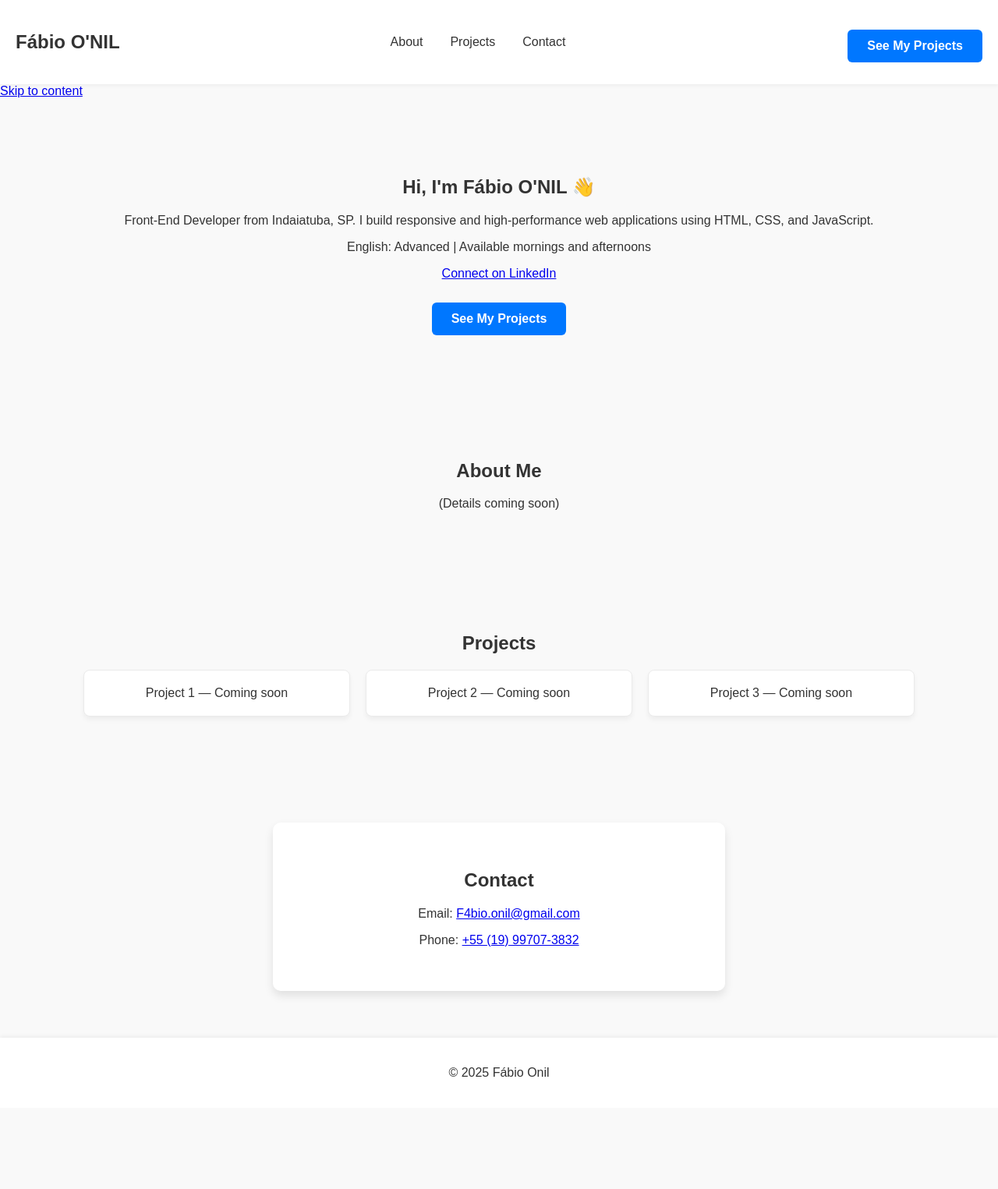
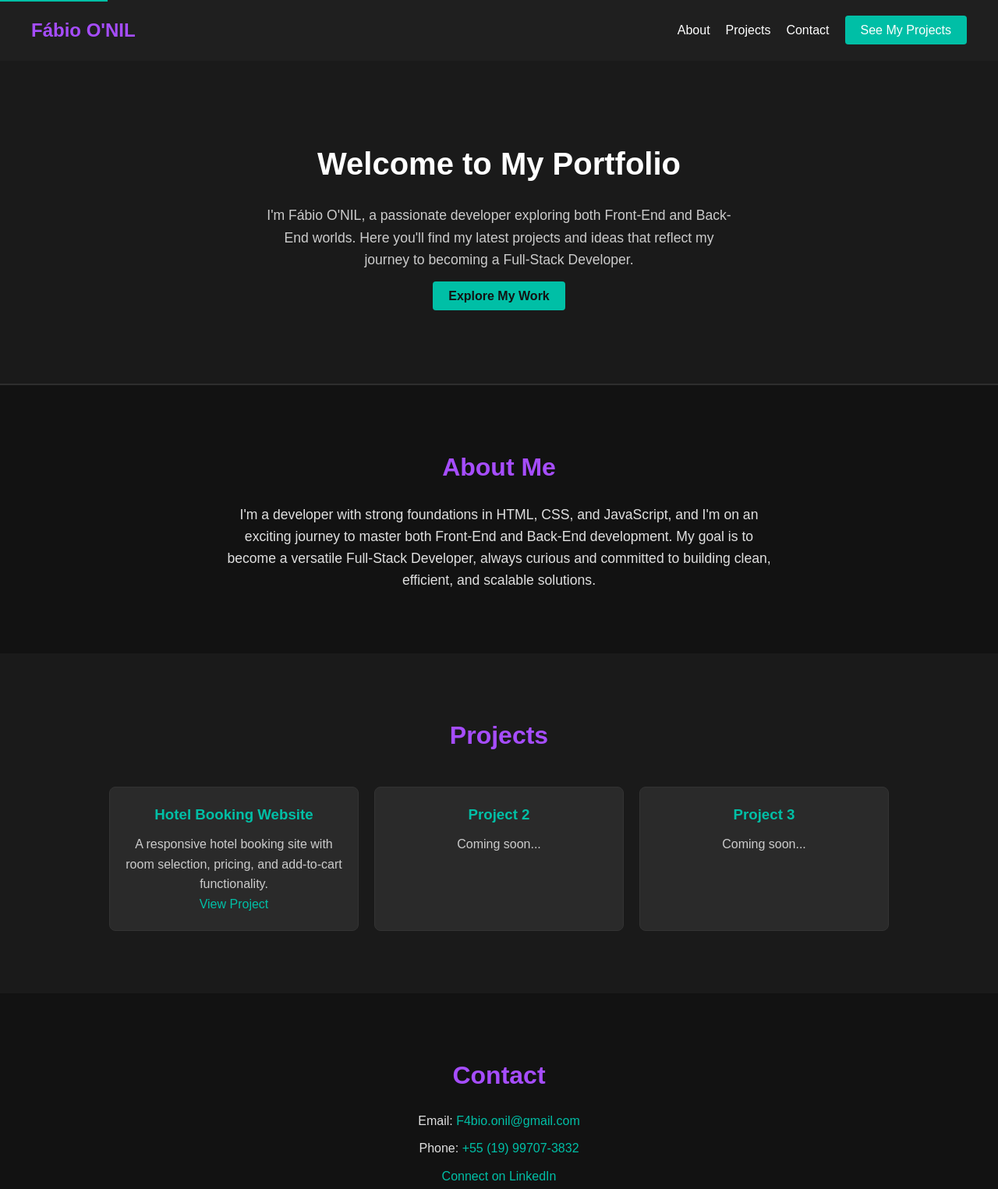
Before and after one commit to Fabio0nil/fabionil-portfolio, a plain HTML site: page index.html in a window 1280 px wide. Shown: the top 1525 px of the page at 78% size. Before the commit the page ends 1421 px from the top, so only its background shows below. Drawn offline with Linux system fonts and the light colour scheme.

Commit message:
Initial portfolio structure with hero, about, projects, contact sections and dark theme

```diff
--- a/index.html
+++ b/index.html
@@ -1,112 +1,102 @@
 <!DOCTYPE html>
 <html lang="en">
   <head>
-    <meta charset="utf-8" />
-    <meta name="viewport" content="width=device-width,initial-scale=1" />
+    <meta charset="UTF-8" />
+    <meta name="viewport" content="width=device-width, initial-scale=1.0" />
     <title>Fábio O'NIL — Portfolio</title>
     <link rel="stylesheet" href="style.css" />
   </head>
   <body>
-    <!-- HEADER / NAVBAR -->
+    <!-- Skip Link -->
+    <a class="skip-link" href="#maincontent">Skip to content</a>
+
+    <!-- HEADER -->
     <header>
-      <nav>
-        <h1>Fábio O'NIL</h1>
-        <ul>
-          <li><a href="#about-anchor">About</a></li>
-          <li><a href="#projects-anchor">Projects</a></li>
-          <li><a href="#contact-anchor">Contact</a></li>
+      <nav class="navbar">
+        <h1 class="logo">Fábio O'NIL</h1>
+        <ul class="nav-links">
+          <li><a href="#about">About</a></li>
+          <li><a href="#projects">Projects</a></li>
+          <li><a href="#contact">Contact</a></li>
+          <li><a href="#projects" class="cta-button">See My Projects</a></li>
         </ul>
-        <a href="#projects-anchor" class="cta-button hero-cta"
-          >See My Projects</a
-        >
       </nav>
     </header>
-
-    <a class="skip-link" href="#maincontent">Skip to content</a>
 
     <!-- MAIN CONTENT -->
     <main id="maincontent">
       <!-- HERO SECTION -->
-      <section id="hero">
-        <h2 class="hero-fade">Hi, I'm Fábio O'NIL 👋</h2>
-        <p class="hero-fade">
-          Front-End Developer from Indaiatuba, SP. I build responsive and
-          high-performance web applications using HTML, CSS, and JavaScript.
+      <section id="hero" class="hero">
+        <h2>Welcome to My Portfolio</h2>
+        <p>
+          I'm Fábio O'NIL, a passionate developer exploring both Front-End and
+          Back-End worlds. Here you'll find my latest projects and ideas that
+          reflect my journey to becoming a Full-Stack Developer.
         </p>
-        <p class="hero-fade">
-          English: Advanced | Available mornings and afternoons
-        </p>
-        <a
-          href="https://www.linkedin.com/in/fábio-o-nil-a832291b0"
-          target="_blank"
-          class="hero-fade"
-        >
-          Connect on LinkedIn
-        </a>
-        <br /><br />
-        <a href="#projects-anchor" class="cta-button hero-cta"
-          >See My Projects</a
-        >
+        <a href="#projects" class="cta-button">Explore My Work</a>
       </section>
 
       <!-- ABOUT SECTION -->
-      <section id="about">
-        <div class="anchor-offset" id="about-anchor"></div>
-        <div class="fade-in">
+      <section id="about" class="about">
         <h2>About Me</h2>
-          <p>(Details coming soon)</p>
-        </div>
+        <p>
+          I'm a developer with strong foundations in HTML, CSS, and JavaScript,
+          and I'm on an exciting journey to master both Front-End and Back-End
+          development. My goal is to become a versatile Full-Stack Developer,
+          always curious and committed to building clean, efficient, and
+          scalable solutions.
+        </p>
       </section>
 
       <!-- PROJECTS SECTION -->
-      <section id="projects">
-        <div class="anchor-offset" id="projects-anchor"></div>
-        <div class="projects-container fade-in">
+      <section id="projects" class="projects">
         <h2>Projects</h2>
-          <ul>
-            <li>Project 1 — Coming soon</li>
-            <li>Project 2 — Coming soon</li>
-            <li>Project 3 — Coming soon</li>
-          </ul>
+        <div class="project-grid">
+          <div class="project-card">
+            <h3>Hotel Booking Website</h3>
+            <p>
+              A responsive hotel booking site with room selection, pricing, and
+              add-to-cart functionality.
+            </p>
+            <a
+              href="projects/hotel-site/index.html"
+              class="project-link"
+              target="_blank"
+              >View Project</a
+            >
+          </div>
+
+          <div class="project-card">
+            <h3>Project 2</h3>
+            <p>Coming soon...</p>
+          </div>
+          <div class="project-card">
+            <h3>Project 3</h3>
+            <p>Coming soon...</p>
+          </div>
         </div>
       </section>
 
       <!-- CONTACT SECTION -->
-      <section id="contact">
-        <div class="anchor-offset" id="contact-anchor"></div>
-        <div class="contact-card fade-in">
+      <section id="contact" class="contact">
         <h2>Contact</h2>
         <p>
-            Email:
-            <a href="mailto:F4bio.onil@gmail.com">F4bio.onil@gmail.com</a>
+          Email: <a href="mailto:F4bio.onil@gmail.com">F4bio.onil@gmail.com</a>
         </p>
         <p>Phone: <a href="tel:+5519997073832">+55 (19) 99707-3832</a></p>
-        </div>
+        <p>
+          <a
+            href="https://www.linkedin.com/in/fábio-o-nil-a832291b0"
+            target="_blank"
+            >Connect on LinkedIn</a
+          >
+        </p>
       </section>
     </main>
 
     <!-- FOOTER -->
     <footer>
-      <p>© 2025 Fábio Onil</p>
+      <p>© 2025 Fábio O'NIL</p>
     </footer>
-
-    <!-- JS -->
-    <script>
-      document.addEventListener("DOMContentLoaded", () => {
-        const faders = document.querySelectorAll(".fade-in");
-
-        const appearOptions = { threshold: 0.1 };
-
-        const appearOnScroll = new IntersectionObserver((entries, observer) => {
-          entries.forEach((entry) => {
-            if (!entry.isIntersecting) return;
-            entry.target.classList.add("visible");
-            observer.unobserve(entry.target);
-          });
-        }, appearOptions);
-
-        faders.forEach((fader) => appearOnScroll.observe(fader));
-      });
-    </script>
   </body>
 </html>
--- a/style.css
+++ b/style.css
@@ -1,199 +1,187 @@
-/* Smooth scroll for anchor links */
-html {
-  scroll-behavior: smooth;
+/* ===== Global Styles ===== */
+* {
+  margin: 0;
+  padding: 0;
+  box-sizing: border-box;
 }
 
-/* Anchor offset for sticky header */
-.anchor-offset {
-  display: block;
-  position: relative;
-  top: -80px; /* adjust to your header height */
-  visibility: hidden;
+body {
+  font-family: "Arial", sans-serif;
+  line-height: 1.6;
+  background-color: #121212; /* dark base */
+  color: #ffffff;
 }
 
-/* GENERAL STYLES */
-body {
-  font-family: Arial, sans-serif;
-  margin: 0;
-  padding: 0;
-  background-color: #f9f9f9;
-  color: #333;
+a {
+  text-decoration: none;
+  color: #00bfa6; /* teal for links */
 }
 
-/* HEADER / NAVBAR */
-header nav {
+ul {
+  list-style: none;
+}
+
+/* ===== Skip Link ===== */
+.skip-link {
+  position: absolute;
+  top: -40px;
+  left: 0;
+  background: #00bfa6;
+  color: #ffffff;
+  padding: 8px 16px;
+  z-index: 100;
+  transition: top 0.3s;
+}
+.skip-link:focus {
+  top: 10px;
+}
+
+/* ===== Header / Navbar ===== */
+header {
+  background: #1f1f1f;
+  padding: 20px 40px;
+}
+
+.navbar {
   display: flex;
   justify-content: space-between;
   align-items: center;
-  padding: 20px;
-  background-color: #fff;
-  box-shadow: 0 2px 5px rgba(0, 0, 0, 0.05);
-  position: sticky;
-  top: 0;
-  z-index: 100;
 }
 
-header nav ul {
-  display: flex;
-  list-style: none;
-  margin: 0;
-  padding: 0;
+.logo {
+  font-size: 1.5rem;
+  font-weight: bold;
+  color: #a64dff; /* dark purple accent */
 }
 
-header nav ul li {
-  margin-right: 15px;
+.nav-links {
+  display: flex;
+  gap: 20px;
 }
 
-header nav ul li a {
-  text-decoration: none;
-  color: #333;
-  padding: 5px 10px;
-  transition: color 0.3s ease, background-color 0.3s ease;
+.nav-links a {
+  color: #ffffff;
+  font-weight: 500;
 }
 
-header nav ul li a:hover {
-  color: #fff;
-  background-color: #0077ff;
-  border-radius: 4px;
+.nav-links a:hover {
+  color: #00bfa6; /* teal hover */
 }
 
-/* CTA Button */
+/* ===== CTA Button ===== */
 .cta-button {
-  display: inline-block;
-  margin-top: 10px;
-  padding: 12px 25px;
-  background-color: #0077ff;
-  color: #fff;
+  background: #00bfa6;
+  color: #121212;
+  padding: 10px 20px;
+  border-radius: 4px;
   font-weight: bold;
-  border-radius: 6px;
-  transition: background-color 0.3s ease, transform 0.3s ease;
-  text-decoration: none;
+  transition: background 0.3s;
+}
+.cta-button:hover {
+  background: #a64dff; /* dark purple on hover */
+  color: #ffffff;
 }
 
-.cta-button:hover {
-  background-color: #005fcc;
-  transform: translateY(-2px);
+/* ===== Hero Section ===== */
+.hero {
+  text-align: center;
+  padding: 100px 20px;
+  background: #1a1a1a;
+  border-bottom: 2px solid #2e2e2e;
+}
+.hero h2 {
+  font-size: 2.5rem;
+  color: #ffffff;
+  margin-bottom: 20px;
+}
+.hero p {
+  max-width: 600px;
+  margin: 0 auto 20px;
+  color: #cccccc;
+  font-size: 1.1rem;
 }
 
-/* HERO SECTION */
-#hero {
+/* ===== About Section ===== */
+.about {
   text-align: center;
   padding: 80px 20px;
+  background: #121212;
+}
+.about h2 {
+  font-size: 2rem;
+  color: #a64dff;
+  margin-bottom: 20px;
+}
+.about p {
+  max-width: 700px;
+  margin: 0 auto;
+  color: #e0e0e0;
+  font-size: 1.1rem;
 }
 
-.hero-fade {
-  opacity: 0;
-  transform: translateY(20px);
-  animation: fadeUp 0.8s forwards;
+/* ===== Projects Section ===== */
+.projects {
+  text-align: center;
+  padding: 80px 20px;
+  background: #1a1a1a;
+}
+.projects h2 {
+  font-size: 2rem;
+  color: #a64dff;
+  margin-bottom: 40px;
+}
+.project-grid {
+  display: grid;
+  grid-template-columns: repeat(auto-fit, minmax(250px, 1fr));
+  gap: 20px;
+  max-width: 1000px;
+  margin: 0 auto;
+}
+.project-card {
+  background: #2a2a2a;
+  padding: 20px;
+  border-radius: 8px;
+  border: 1px solid #333333;
+  transition: transform 0.3s;
+}
+.project-card:hover {
+  transform: translateY(-5px);
+}
+.project-card h3 {
+  color: #00bfa6;
+  margin-bottom: 10px;
+}
+.project-card p {
+  color: #cccccc;
 }
 
-.hero-fade:nth-child(1) {
-  animation-delay: 0.2s;
+/* ===== Contact Section ===== */
+.contact {
+  text-align: center;
+  padding: 80px 20px;
+  background: #121212;
 }
-.hero-fade:nth-child(2) {
-  animation-delay: 0.4s;
+.contact h2 {
+  font-size: 2rem;
+  color: #a64dff;
+  margin-bottom: 20px;
 }
-.hero-fade:nth-child(3) {
-  animation-delay: 0.6s;
+.contact p {
+  color: #e0e0e0;
+  margin: 10px 0;
 }
-.hero-fade:nth-child(4) {
-  animation-delay: 0.8s;
+.contact a {
+  color: #00bfa6;
+}
+.contact a:hover {
+  color: #a64dff;
 }
 
-.hero-cta {
-  opacity: 0;
-  transform: translateY(-10px);
-  animation: heroFadeIn 1s forwards 0.5s;
-}
-
-.hero-cta:hover {
-  transform: translateY(-3px);
-  box-shadow: 0 5px 10px rgba(0, 0, 0, 0.1);
-}
-
-@keyframes fadeUp {
-  to {
-    opacity: 1;
-    transform: translateY(0);
-  }
-}
-
-@keyframes heroFadeIn {
-  to {
-    opacity: 1;
-    transform: translateY(0);
-  }
-}
-
-/* ABOUT SECTION */
-#about {
-  padding: 60px 20px;
-  text-align: center;
-}
-
-/* PROJECTS SECTION */
-#projects {
-  padding: 60px 20px;
-  text-align: center;
-}
-
-.projects-container ul {
-  display: flex;
-  flex-wrap: wrap;
-  gap: 20px;
-  justify-content: center;
-  padding: 0;
-  list-style: none;
-}
-
-.projects-container li {
-  background-color: #ffffff;
-  border: 1px solid #eaeaea;
-  border-radius: 8px;
-  padding: 20px;
-  width: 300px;
-  box-shadow: 0 4px 6px rgba(0, 0, 0, 0.05);
-  transition: transform 0.3s ease, box-shadow 0.3s ease;
-}
-
-.projects-container li:hover {
-  transform: translateY(-5px);
-  box-shadow: 0 8px 12px rgba(0, 0, 0, 0.1);
-}
-
-/* CONTACT SECTION */
-#contact {
-  display: flex;
-  justify-content: center;
-  padding: 60px 20px;
-}
-
-.contact-card {
-  background-color: #ffffff;
-  border-radius: 10px;
-  padding: 40px;
-  max-width: 500px;
-  width: 100%;
-  box-shadow: 0 6px 12px rgba(0, 0, 0, 0.1);
-  text-align: center;
-}
-
-/* Fade-in animation */
-.fade-in {
-  opacity: 0;
-  transform: translateY(20px);
-  transition: opacity 0.8s ease-out, transform 0.8s ease-out;
-}
-
-.fade-in.visible {
-  opacity: 1;
-  transform: translateY(0);
-}
-
-/* FOOTER */
+/* ===== Footer ===== */
 footer {
   text-align: center;
   padding: 20px;
-  background-color: #fff;
-  box-shadow: 0 -2px 5px rgba(0, 0, 0, 0.05);
+  background: #1f1f1f;
+  color: #777;
+  font-size: 0.9rem;
 }
```
Lines whose indentation alone changed are shown as unchanged.
